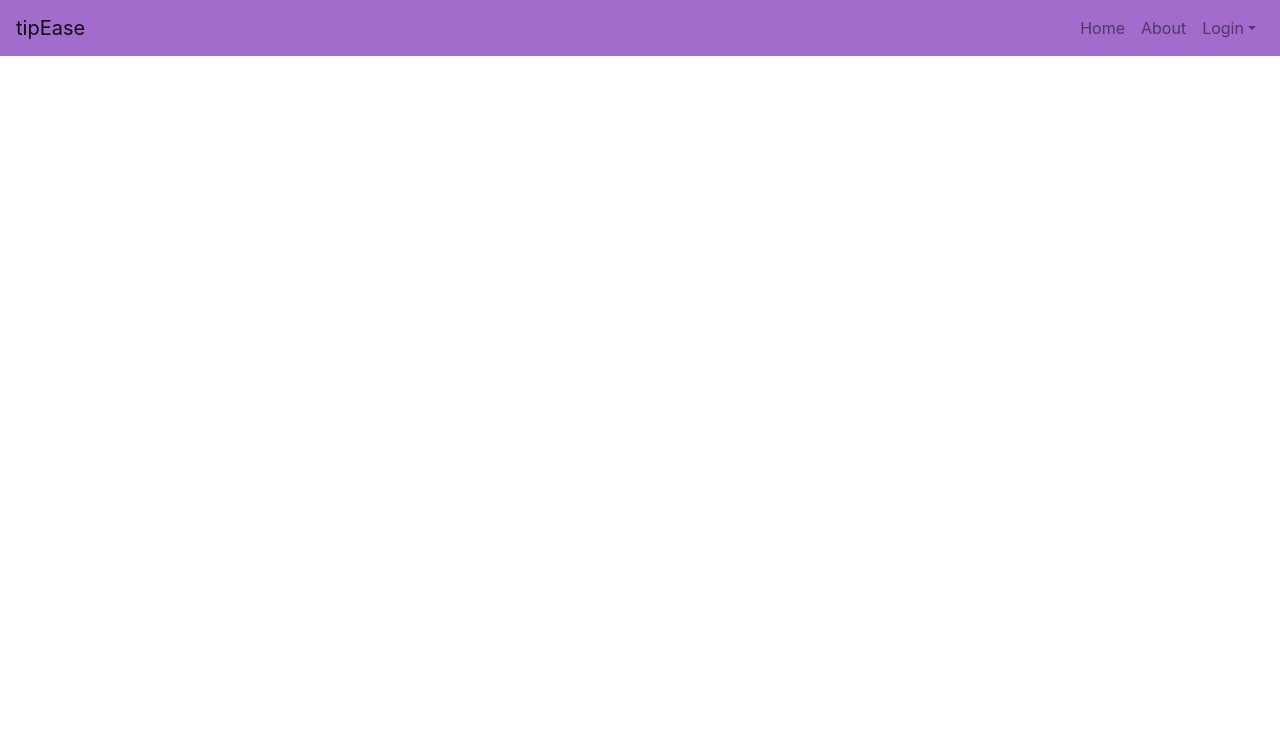
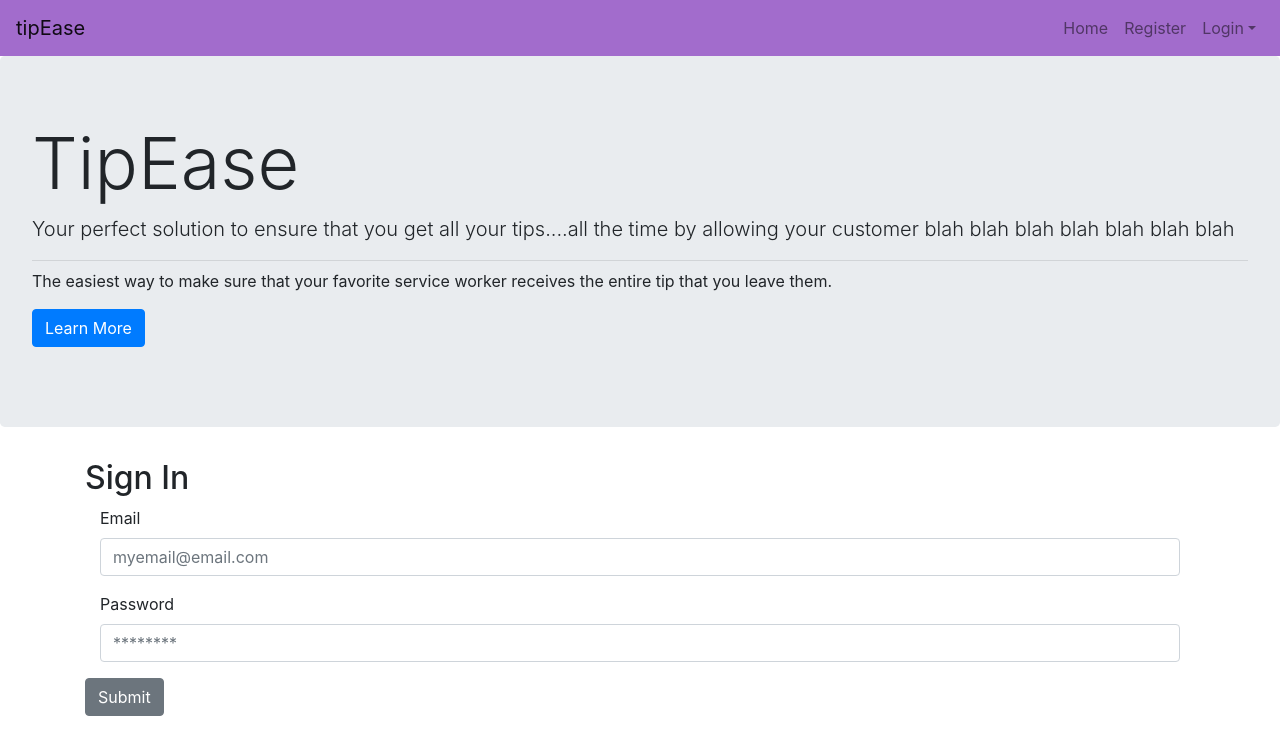
Before and after one commit to brettmadrid/tipease-fe, a React (Create React App) app in the folder tipease/: page /login in a window 1280 px wide. Shown: the top 754 px of the page. Built offline with nearby package versions, Linux system fonts and the light colour scheme.

Commit message:
added React Router dependency, built Home and Login routes and built a Home page

```diff
--- a/tipease/src/App.js
+++ b/tipease/src/App.js
@@ -1,11 +1,19 @@
-import React, { Component } from 'react';
-import Navigation from './components/Navigation'
+import React, { Component } from "react";
+import Navigation from "./components/Navigation";
+import { Route } from "react-router-dom";
+
+import Home from './components/Home';
+import Login from './components/Login';
 
 class App extends Component {
   render() {
     return (
       <div className="App">
         <Navigation />
+        <Home />
+        <Route exact path="/" component={Home} />
+        <Route exact path="/login" component={Login} />
+        {/* <Route path="/register" component={Register} />*/}
       </div>
     );
   }
--- /dev/null
+++ b/tipease/src/components/Home.js
@@ -0,0 +1,20 @@
+import React from 'react';
+import { Jumbotron, Button } from 'reactstrap';
+
+const Home = (props) => {
+  return (
+    <div>
+      <Jumbotron>
+        <h1 className="display-3">TipEase</h1>
+        <p className="lead">Your perfect solution to ensure that you get all your tips....all the time by allowing your customer blah blah blah blah blah blah blah</p>
+        <hr className="my-2" />
+        <p>The easiest way to make sure that your favorite service worker receives the entire tip that you leave them.</p>
+        <p className="lead">
+          <Button color="primary">Learn More</Button>
+        </p>
+      </Jumbotron>
+    </div>
+  );
+};
+
+export default Home;
--- /dev/null
+++ b/tipease/src/components/Login.js
@@ -0,0 +1,43 @@
+import React, { Component } from 'react';
+import {
+  Container, Col, Form,
+  FormGroup, Label, Input,
+  Button,
+} from 'reactstrap';
+
+class Login extends Component {
+  render() {
+    return (
+      <Container className="App">
+        <h2>Sign In</h2>
+        <Form className="form">
+          <Col>
+            <FormGroup>
+              <Label>Email</Label>
+              <Input
+                type="email"
+                name="email"
+                id="exampleEmail"
+                placeholder="myemail@email.com"
+              />
+            </FormGroup>
+          </Col>
+          <Col>
+            <FormGroup>
+              <Label for="examplePassword">Password</Label>
+              <Input
+                type="password"
+                name="password"
+                id="examplePassword"
+                placeholder="********"
+              />
+            </FormGroup>
+          </Col>
+          <Button>Submit</Button>
+        </Form>
+      </Container>
+    );
+  }
+}
+
+export default Login;
--- a/tipease/src/components/Navigation.js
+++ b/tipease/src/components/Navigation.js
@@ -1,4 +1,5 @@
 import React from 'react';
+import { NavLink as RRNavLink } from "react-router-dom";
 import {
   Collapse,
   Navbar,
@@ -29,16 +30,27 @@ export default class Navigation extends React.Component {
   render() {
     return (
       <div>
+        {/* Reactstrap Navbar component */}
         <Navbar style={{backgroundColor: '#A26CCC'}} light expand="md">
           <NavbarBrand href="/">tipEase</NavbarBrand>
           <NavbarToggler onClick={this.toggle} />
           <Collapse isOpen={this.state.isOpen} navbar>
             <Nav className="ml-auto" navbar>
               <NavItem>
-                <NavLink href="/components/">Home</NavLink>
+                <NavLink
+                  tag={RRNavLink}
+                  exact to="/"
+                  activeClassName="activeNavButton"
+                >Home
+                </NavLink>
               </NavItem>
               <NavItem>
-                <NavLink href="/components/">About</NavLink>
+              <NavLink
+                  tag={RRNavLink}
+                  exact to="/register"
+                  activeClassName="activeNavButton"
+                >Register
+                </NavLink>
               </NavItem>
               <UncontrolledDropdown nav inNavbar>
                 <DropdownToggle nav caret>
```
